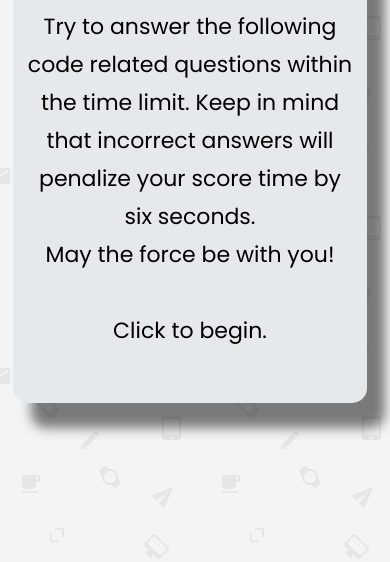
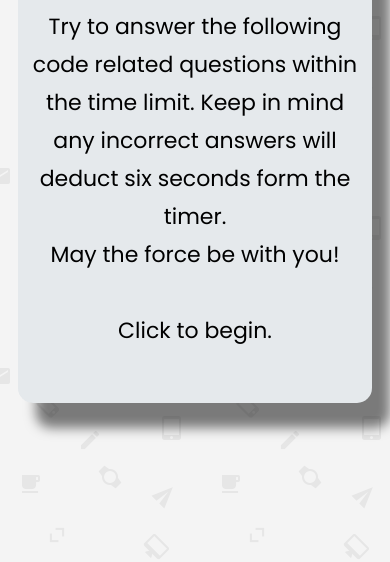
Before and after one commit to Anthony-G89/Code-Quiz, a plain HTML site: page index.html in a window 390 px wide. Shown: the part 282-844 px from the top of the page. Drawn offline with nearby package versions, Linux system fonts and the light colour scheme.

Commit message:
Centered my container and fixed text on the intro class tag

```diff
--- a/index.html
+++ b/index.html
@@ -20,7 +20,7 @@
     <a href="highscore.html"><button class="viewHighScore">View Highscores</button></a>
     <div id="start" class="container btn btn" class="header"><span id="main-header">Code Quiz</span>
         <h4 id="intro">Try to answer the following code related questions within the time limit.
-            Keep in mind that incorrect answers will penalize your score time by six seconds.<br>May the force be with
+            Keep in mind any incorrect answers will deduct six seconds form the timer.<br>May the force be with
             you!
             <br/>
             <br/>
--- a/main.css
+++ b/main.css
@@ -203,8 +203,6 @@ li:nth-child(odd) {
 @media only screen and (max-width: 499px)
 {
     .container {
-        position: relative;
-        right: 5px;
         width: 91%;
     }
     .choicesClass {
```
